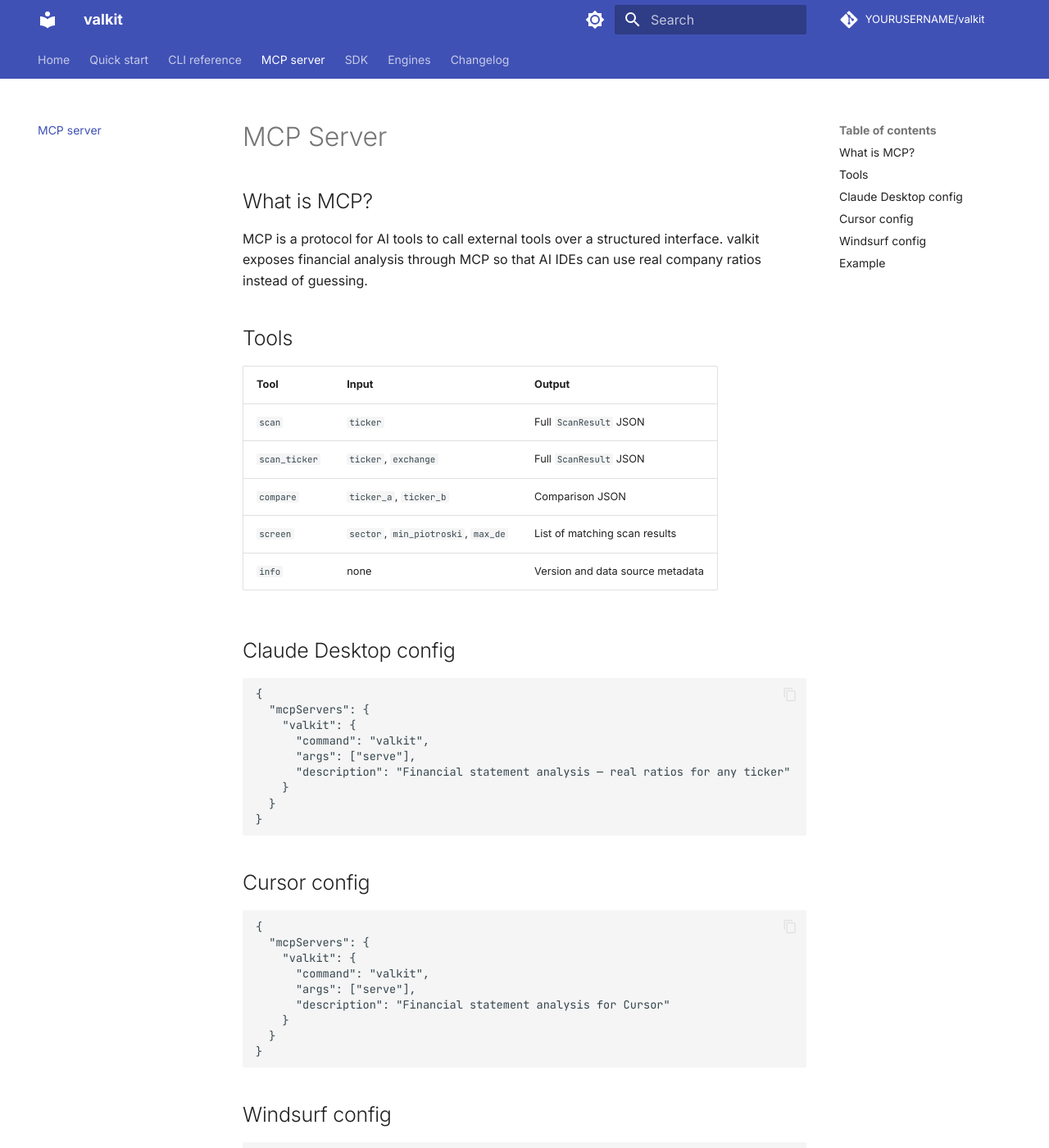
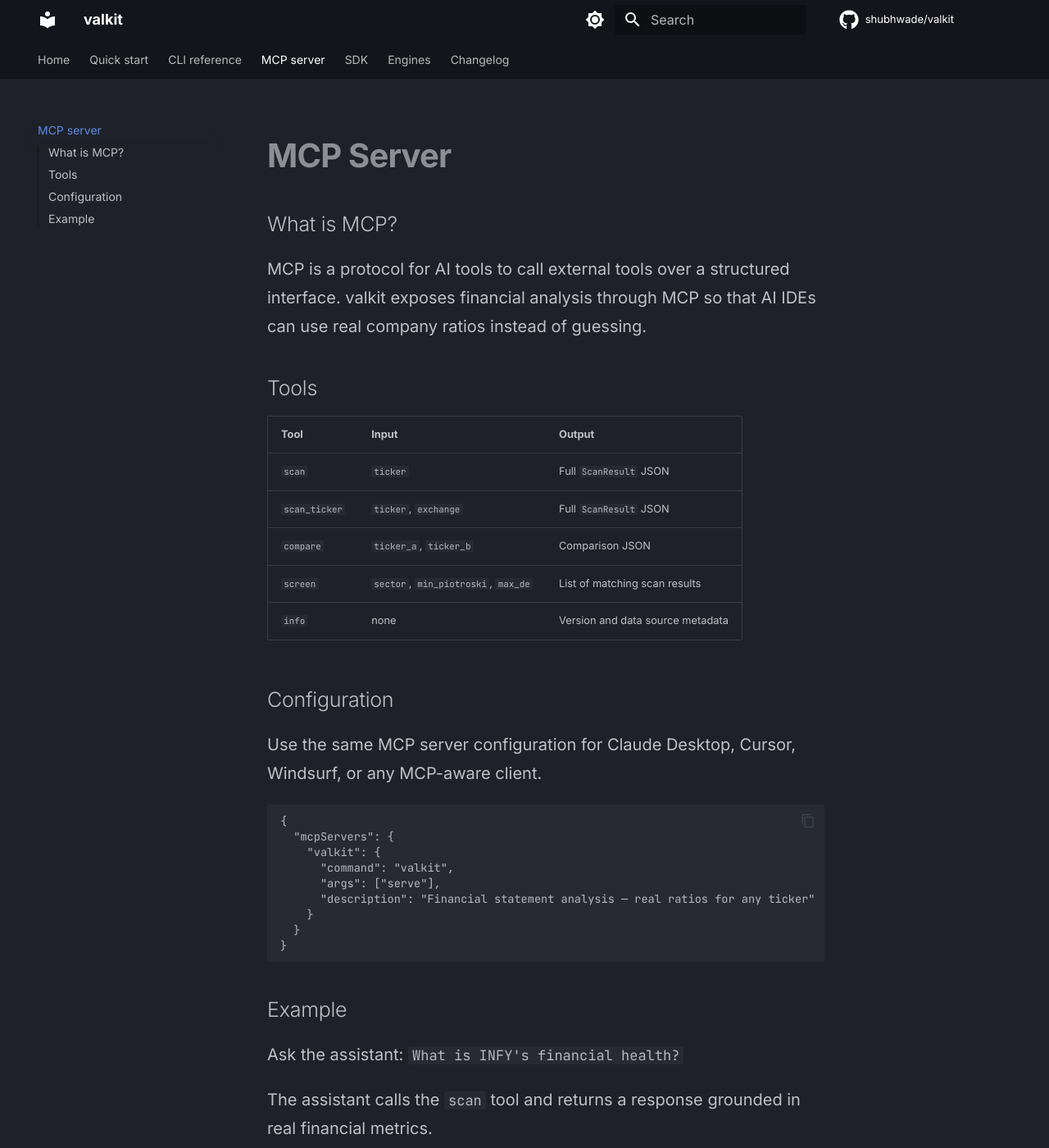
Before and after one commit to shubhwade/telmus, an MkDocs documentation site: the page built from docs/mcp.md, in a window 1280 px wide and 1400 px high. Shown: the whole window at 82% size. Built offline with MkDocs 1.6.1 and Material for MkDocs 9.7.7, drawn with Linux system fonts in a browser that asks for light colours; comment, search, counter and statistics services are not loaded.

Commit message:
docs: full site cleanup and homepage fix

````diff
--- a/docs/mcp.md
+++ b/docs/mcp.md
@@ -14,35 +14,9 @@ MCP is a protocol for AI tools to call external tools over a structured interfac
 | `screen` | `sector`, `min_piotroski`, `max_de` | List of matching scan results |
 | `info` | none | Version and data source metadata |
 
-## Claude Desktop config
+## Configuration
 
-```json
-{
-  "mcpServers": {
-    "valkit": {
-      "command": "valkit",
-      "args": ["serve"],
-      "description": "Financial statement analysis — real ratios for any ticker"
-    }
-  }
-}
-```
-
-## Cursor config
-
-```json
-{
-  "mcpServers": {
-    "valkit": {
-      "command": "valkit",
-      "args": ["serve"],
-      "description": "Financial statement analysis for Cursor"
-    }
-  }
-}
-```
-
-## Windsurf config
+Use the same MCP server configuration for Claude Desktop, Cursor, Windsurf, or any MCP-aware client.
 
 ```json
 {
--- /dev/null
+++ b/docs/overrides/home.html
@@ -0,0 +1,172 @@
+{% extends "main.html" %}
+
+{% block content %}
+<style>
+.hero {
+  display: flex;
+  align-items: center;
+  justify-content: space-between;
+  gap: 2rem;
+  padding: 0;
+  max-width: 1200px;
+  margin: 0 auto;
+}
+.hero-left,
+.hero-right {
+  flex: 1 1 50%;
+  min-width: 0;
+}
+.hero-left {
+  display: flex;
+  flex-direction: column;
+  justify-content: center;
+  padding: 2rem 0;
+}
+.hero-left h1 {
+  font-size: 3rem;
+  font-weight: 800;
+  letter-spacing: -0.04em;
+  margin: 0 0 1rem 0;
+  line-height: 1.05;
+}
+.hero-left p {
+  font-size: 1.05rem;
+  line-height: 1.75;
+  opacity: 0.85;
+  margin-bottom: 1.5rem;
+  max-width: 640px;
+}
+.hero-install {
+  background: #121212;
+  color: #a8ff78;
+  font-family: "JetBrains Mono", monospace;
+  font-size: 0.92rem;
+  padding: 0.85rem 1.3rem;
+  border-radius: 8px;
+  display: inline-block;
+  margin-bottom: 1.2rem;
+}
+.hero-buttons {
+  display: flex;
+  gap: 0.8rem;
+  flex-wrap: wrap;
+}
+.btn {
+  padding: 0.75rem 1.3rem;
+  border-radius: 8px;
+  font-size: 0.9rem;
+  font-weight: 700;
+  text-decoration: none;
+  display: inline-flex;
+  align-items: center;
+  justify-content: center;
+}
+.btn-primary {
+  background: teal;
+  color: white;
+}
+.btn-secondary {
+  border: 1px solid #aaa;
+  color: inherit;
+}
+.btn-github {
+  background: #24292e;
+  color: white;
+}
+.hero-right {
+  display: flex;
+  align-items: center;
+  justify-content: center;
+  padding: 2rem 0;
+}
+.terminal {
+  background: #0d0d0d;
+  border-radius: 16px;
+  overflow: hidden;
+  font-family: "JetBrains Mono", monospace;
+  font-size: 0.78rem;
+  line-height: 1.7;
+  box-shadow: 0 18px 60px rgba(0,0,0,0.35);
+  width: 100%;
+  max-width: 640px;
+}
+.terminal-bar {
+  background: #151515;
+  padding: 0.8rem 1rem;
+  display: flex;
+  gap: 0.6rem;
+  align-items: center;
+}
+.dot { width: 11px; height: 11px; border-radius: 50%; }
+.dot-red { background: #ff5f57; }
+.dot-yellow { background: #febc2e; }
+.dot-green { background: #28c840; }
+.terminal-body { padding: 1.2rem 1.4rem; color: #ccc; }
+.t-cmd { color: #a8ff78; }
+.t-head { color: #ff79c6; font-weight: 700; }
+.t-ok { color: #50fa7b; }
+.t-warn { color: #ffb86c; }
+.t-val { color: #f1fa8c; }
+.t-dim { color: #6b6b6b; }
+.t-white { color: #f8f8f2; }
+.divider { display: flex; align-items: center; gap: 0.8rem; margin: 0.8rem 0; }
+.divider-line { flex: 1; height: 1px; background: #333; }
+.t-row {
+  display: flex;
+  align-items: center;
+  gap: 0.8rem;
+  margin-bottom: 0.35rem;
+}
+.t-col-eng { width: 90px; flex-shrink: 0; }
+.t-col-met { width: 170px; flex-shrink: 0; }
+.t-col-val { width: 70px; flex-shrink: 0; }
+.t-col-status { flex: 1; }
+@media (max-width: 900px) {
+  .hero { flex-direction: column; gap: 1.5rem; }
+  .hero-left,
+  .hero-right { width: 100%; }
+  .hero-left { padding: 1rem 0; }
+}
+</style>
+
+<div class="hero">
+  <div class="hero-left">
+    <h1>valkit</h1>
+    <p>Financial statement analysis for AI IDEs and coding agents. Scan any ticker, get Piotroski, Altman Z, Beneish M — in one command.</p>
+    <div class="hero-install">$ pip install valkit</div>
+    <div class="hero-buttons">
+      <a class="btn btn-primary" href="quickstart/">Get started</a>
+      <a class="btn btn-github" href="https://github.com/shubhwade/valkit">Star on GitHub</a>
+    </div>
+  </div>
+
+  <div class="hero-right">
+    <div class="terminal">
+      <div class="terminal-bar">
+        <div class="dot dot-red"></div>
+        <div class="dot dot-yellow"></div>
+        <div class="dot dot-green"></div>
+      </div>
+      <div class="terminal-body">
+        <div><span class="t-dim">$</span> <span class="t-cmd">valkit scan INFY</span></div>
+        <br>
+        <div class="divider"><div class="divider-line"></div><span class="t-white">Infosys Limited — INFY — NYSE</span><div class="divider-line"></div></div>
+        <div class="t-dim">Scan duration: 2446 ms</div>
+        <br>
+        <div class="t-row"><span class="t-col-eng t-head">Engine</span><span class="t-col-met t-head">Metric</span><span class="t-col-val t-head">Value</span><span class="t-col-status t-head">Status</span></div>
+        <div class="t-row"><span class="t-col-eng">Valuation</span><span class="t-col-met">P/E ratio</span><span class="t-col-val t-val">12.92</span><span class="t-col-status t-ok">ok</span></div>
+        <div class="t-row"><span class="t-col-eng">Valuation</span><span class="t-col-met">EV/EBITDA</span><span class="t-col-val t-val">8.11</span><span class="t-col-status t-ok">ok</span></div>
+        <div class="t-row"><span class="t-col-eng">Health</span><span class="t-col-met">Piotroski F</span><span class="t-col-val t-val">4</span><span class="t-col-status t-warn">weak</span></div>
+        <div class="t-row"><span class="t-col-eng">Health</span><span class="t-col-met">Interest coverage</span><span class="t-col-val t-val">87.00</span><span class="t-col-status t-ok">ok</span></div>
+        <div class="t-row"><span class="t-col-eng">Growth</span><span class="t-col-met">Revenue CAGR 3y</span><span class="t-col-val t-val">3.4%</span><span class="t-col-status t-ok">ok</span></div>
+        <div class="t-row"><span class="t-col-eng">Growth</span><span class="t-col-met">Margin trend</span><span class="t-col-val t-val">stable</span><span class="t-col-status t-ok">ok</span></div>
+        <br>
+        <div class="divider"><div class="divider-line"></div><span class="t-white">Analyst brief</span><div class="divider-line"></div></div>
+        <div style="color:#ccc; font-style:italic;">Weak fundamentals (Piotroski F of 4). Revenue growth 3.4%<br>over three years, margins stable. No red flags detected.<br>Suitable for DCF or comparable company analysis.</div>
+      </div>
+    </div>
+  </div>
+</div>
+
+{{ page.content }}
+{% endblock %}
--- /dev/null
+++ b/docs/stylesheets/extra.css
@@ -0,0 +1,60 @@
+:root {
+  --md-text-font: "Inter", sans-serif;
+  --md-code-font: "JetBrains Mono", monospace;
+}
+
+body {
+  font-family: "Inter", sans-serif;
+}
+
+code,
+pre,
+tt {
+  font-family: "JetBrains Mono", monospace;
+}
+
+.md-header {
+  padding: 0 1rem;
+}
+
+.md-header__title {
+  margin-left: 0.4rem;
+}
+
+.md-main__inner {
+  padding-top: 0;
+}
+
+.md-page--home .md-sidebar--primary {
+  display: none;
+}
+
+.md-content__inner {
+  max-width: 740px;
+  margin: 0 auto;
+  padding: 1.5rem 1.5rem;
+}
+
+.md-typeset h1 {
+  font-weight: 700;
+  font-size: 2rem;
+  margin-bottom: 0.5rem;
+  letter-spacing: -0.02em;
+}
+
+.md-typeset p {
+  font-size: 1rem;
+  line-height: 1.75;
+  color: var(--md-typeset-color);
+}
+
+.md-typeset table {
+  width: 100%;
+  font-size: 0.9rem;
+}
+
+.md-nav__title {
+  font-size: 0.75rem;
+  letter-spacing: 0.05em;
+  text-transform: uppercase;
+}
--- a/mkdocs.yml
+++ b/mkdocs.yml
@@ -1,25 +1,30 @@
 site_name: valkit
 site_description: Financial statement analysis MCP server for AI IDEs
 docs_dir: docs
-site_url: https://YOURUSERNAME.github.io/valkit
-repo_url: https://github.com/YOURUSERNAME/valkit
-repo_name: YOURUSERNAME/valkit
+site_url: https://shubhwade.github.io/valkit
+repo_url: https://github.com/shubhwade/valkit
+repo_name: shubhwade/valkit
+extra_css:
+  - stylesheets/extra.css
 
 theme:
+  custom_dir: docs/overrides
+  logo: null
+  favicon: null
   name: material
   palette:
-    - scheme: default
-      primary: indigo
-      accent: indigo
+    - scheme: slate
+      primary: black
+      accent: teal
       toggle:
         icon: material/brightness-7
-        name: Switch to dark mode
-    - scheme: slate
-      primary: indigo
-      accent: indigo
+        name: Switch to light mode
+    - scheme: default
+      primary: black
+      accent: teal
       toggle:
         icon: material/brightness-4
-        name: Switch to light mode
+        name: Switch to dark mode
   font:
     text: Inter
     code: JetBrains Mono
@@ -30,6 +35,10 @@ theme:
     - content.code.copy
     - content.code.annotate
     - search.highlight
+    - toc.integrate
+    - navigation.indexes
+  icon:
+    repo: fontawesome/brands/github
 
 plugins:
   - search
````
Also changed, not shown: docs/index.md (+3 -0 lines), site/404.html, site/changelog/index.html, site/cli/index.html, site/engines/health/index.html, site/index.html, site/mcp/index.html, site/overrides/home.html (added), site/quickstart/index.html, site/sdk/index.html, site/search/search_index.json, site/sitemap.xml, site/stylesheets/extra.css (added), 1 other file.
